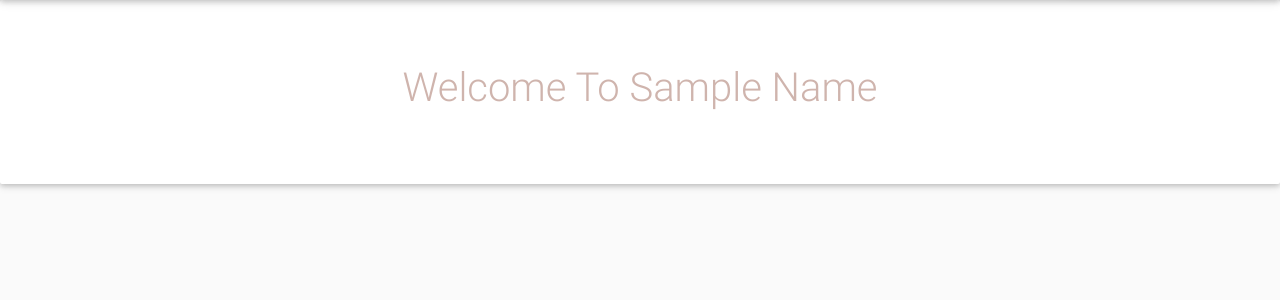
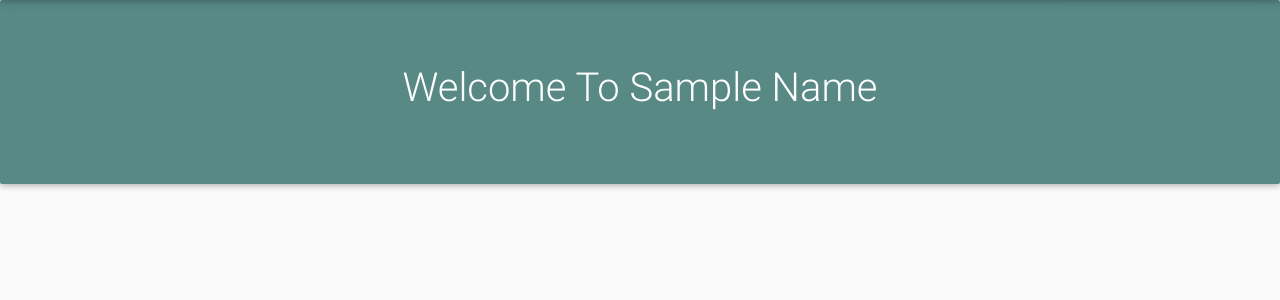
Before and after one commit to kipkemoimayor/NewsApp, a Flask app: template app/templates/articles.html in a window 1280 px wide. Shown: the part 62-362 px from the top of the page. Run offline with Flask 2, Linux system fonts and the light colour scheme; the template is opened without the code that fills it: most values are stand-ins (such as "Sample title", 1, 10 or a date in 2020); some libraries are stand-ins or nearby versions.

Commit message:
changed the color of class jumbotron to important

```diff
--- a/app/static/css/main.css
+++ b/app/static/css/main.css
@@ -36,5 +36,8 @@ h2{
 }
 .art{
   text-align: center;
-  color: #8436;
+  color: white;
 }
+.jumbo{
+  background-color: #588985 !important;
+}
--- a/app/templates/articles.html
+++ b/app/templates/articles.html
@@ -1,7 +1,7 @@
 {% extends "base.html" %}
 {%import 'macros.html' as macro%}
 {% block content %}
-<div class="jumbotron">
+<div class="jumbotron jumbo">
   <h1 class="art">Welcome to {{name}}</h1>
 
 </div>
```
